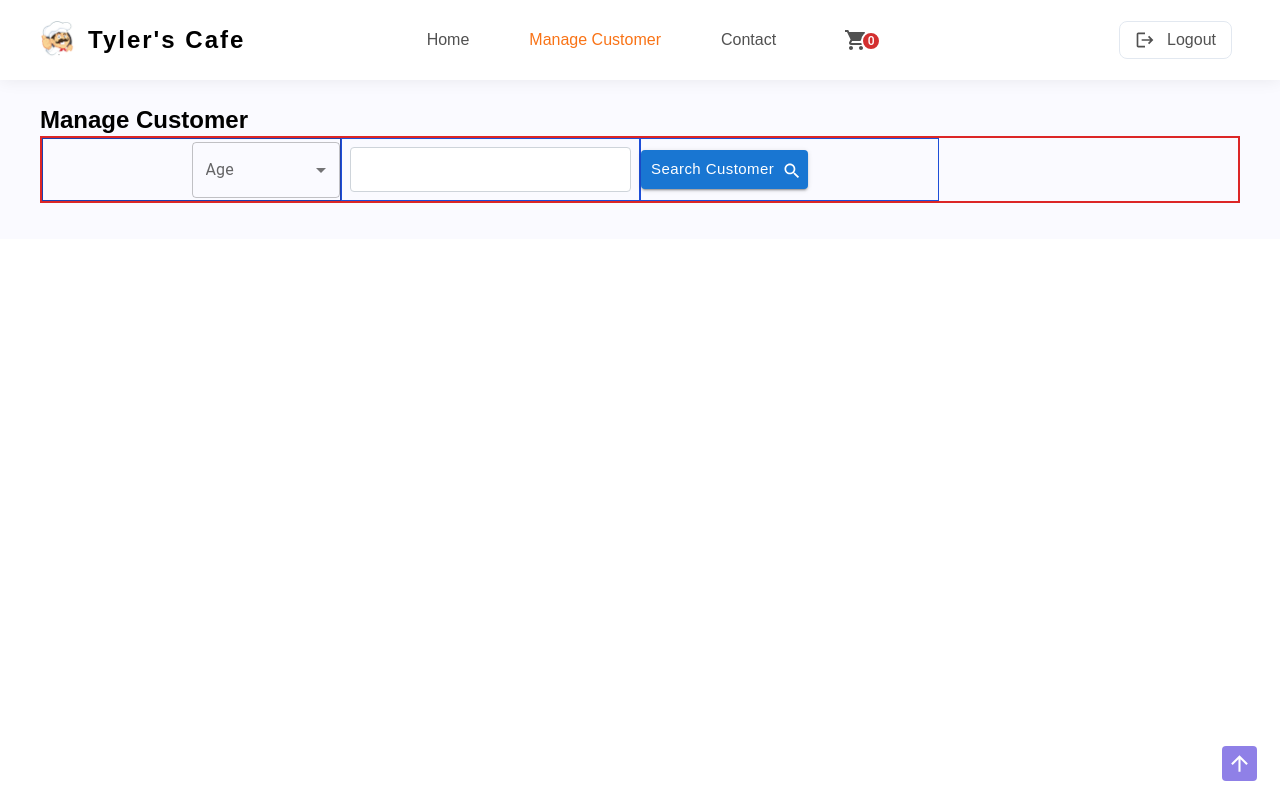
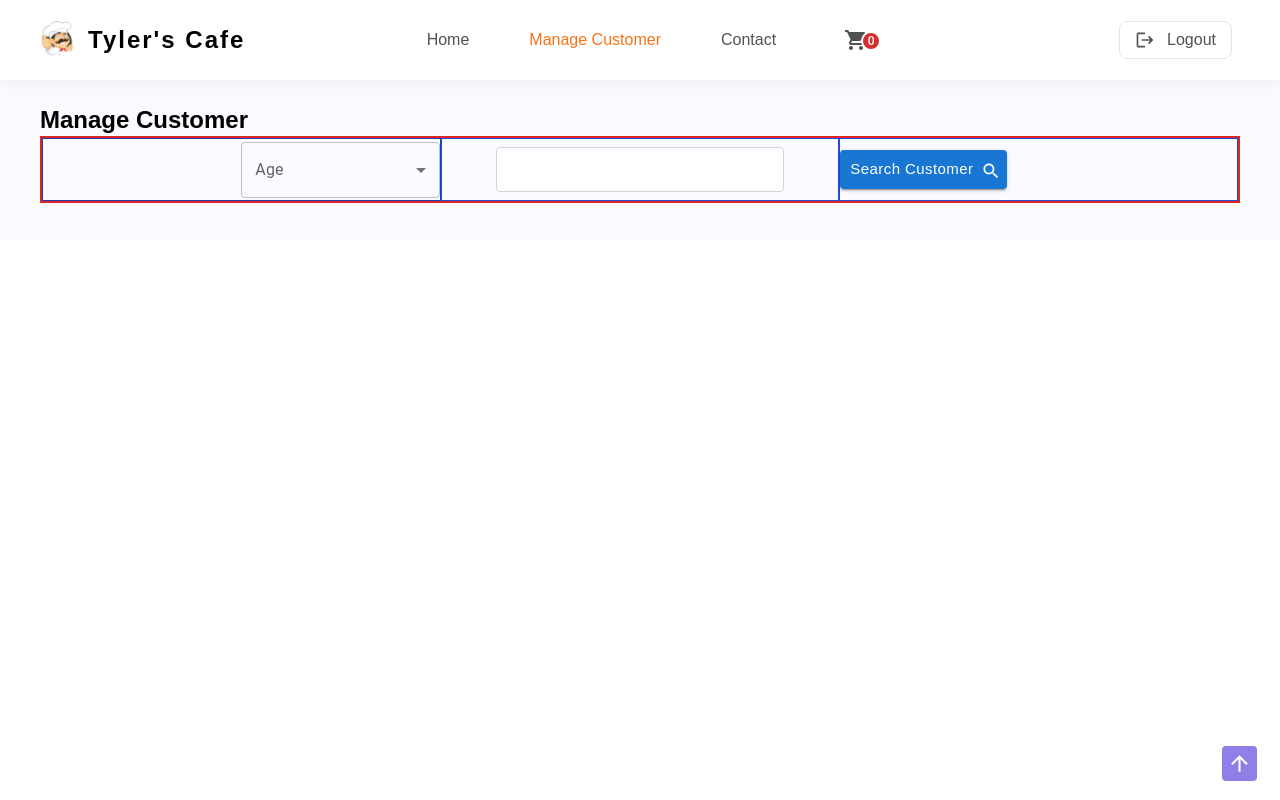
Before and after one commit to AshanSandeep06/Food-Shop-System, a React (Create React App) app in the folder frontend/: page /manage_customer in a window 1280 px wide. Built offline with nearby package versions, Linux system fonts and the light colour scheme.

Commit message:
Content Updated in ManageCustomer Component

```diff
--- a/frontend/src/pages/ManageCustomer/ManageCustomer.tsx
+++ b/frontend/src/pages/ManageCustomer/ManageCustomer.tsx
@@ -49,7 +49,7 @@ const ManageCustomer = () => {
         </div>
       </section>
 
-      <section className="border-2 border-red-600 grid grid-cols-1 sm:grid-cols-2 md:grid-cols-4">
+      <section className="border-2 border-red-600 grid grid-cols-1 sm:grid-cols-2 md:grid-cols-3 justify-center">
         <div className="border border-blue-800 flex justify-end items-center">
           <FormControl className="w-1/2">
             <InputLabel id="demo-simple-select-label">Age</InputLabel>
```
